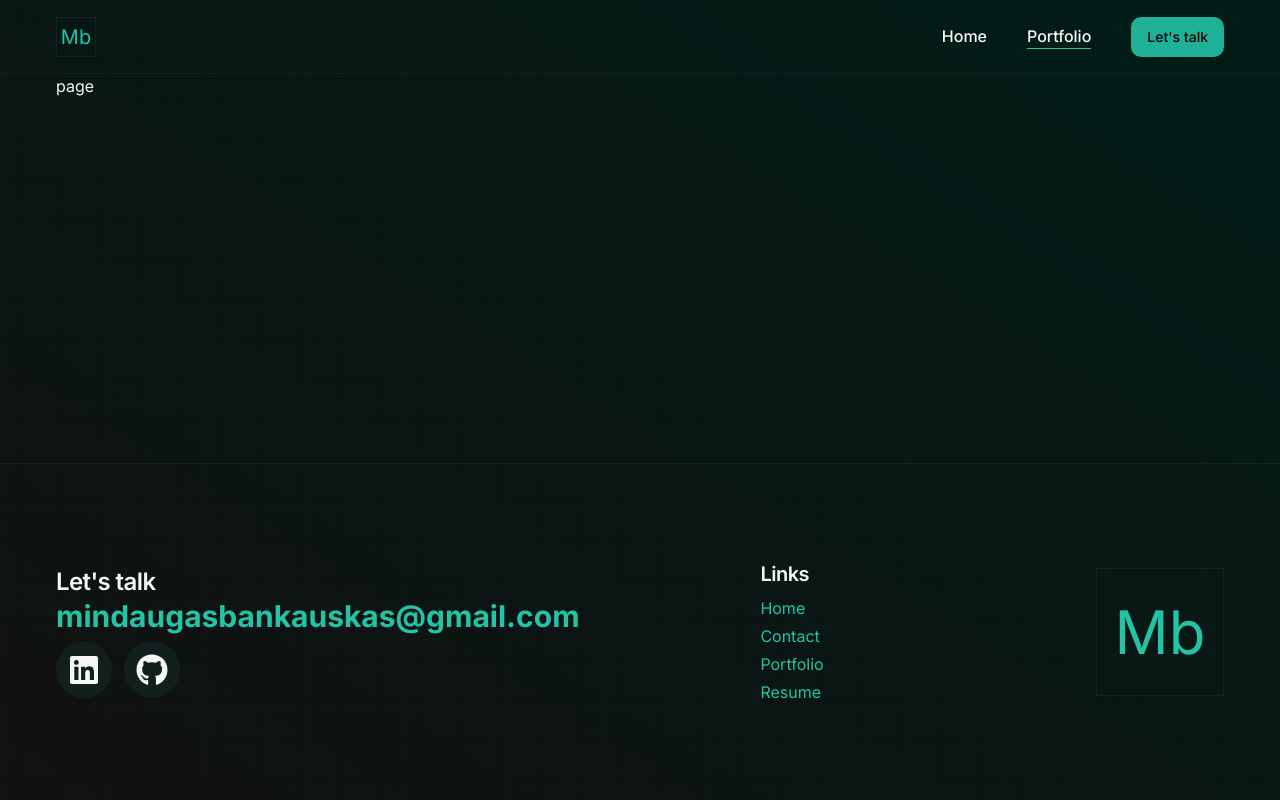
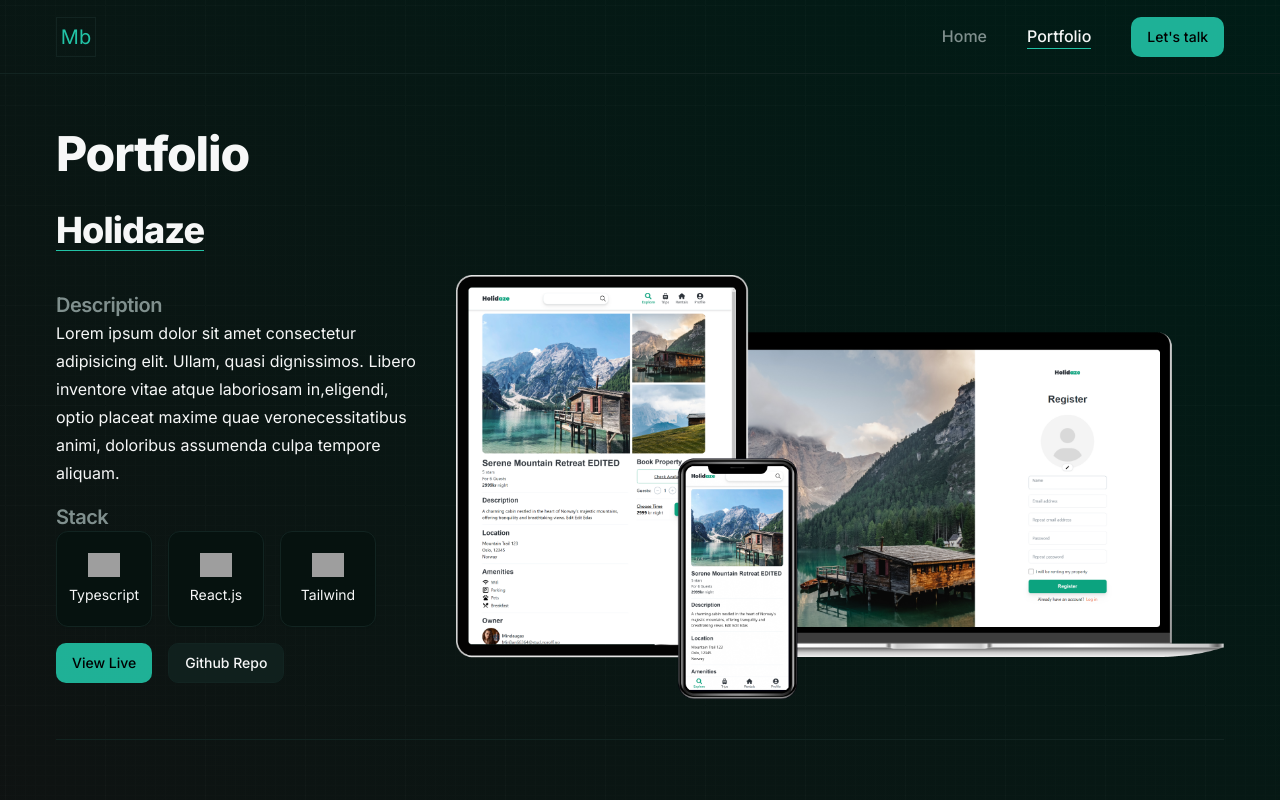
Before and after one commit to mndgs1/portfolio, a Next.js app: page /portfolio in a window 1280 px wide. Shown: the top 800 px of the page. Built offline with nearby package versions, Linux system fonts and the light colour scheme; grey boxes are pictures that could not be loaded.

Commit message:
Finished Project Card

```diff
--- a/app/contact/page.tsx
+++ b/app/contact/page.tsx
@@ -30,11 +30,12 @@ const page = () => {
                 </Blockquote>
                 <Blockquote>
                     <P className="font-bold">Socials:</P>
+                    <div className="flex flex-wrap gap-2">
                         <Link href={socialLinks.linkedIn} target="_blank">
                             <Button
                                 variant={"icon"}
                                 size={"icon"}
-                            className="w-14 h-14 mr-3">
+                                className="w-14 h-14">
                                 <FontAwesomeIcon
                                     icon={faLinkedin}
                                     className="w-8 h-8"
@@ -52,6 +53,8 @@ const page = () => {
                                 />
                             </Button>
                         </Link>
+                        <DiscordButton />
+                    </div>
                 </Blockquote>
             </section>
             <section className="col-span-2 section">
--- a/app/portfolio/page.tsx
+++ b/app/portfolio/page.tsx
@@ -1,5 +1,67 @@
+import { H1, H2, H3, H4 } from "@/components/typography/Headings";
+import { Card, CardContent, CardHeader, CardTitle } from "@/components/ui/card";
+import Image from "next/image";
+import { P } from "@/components/typography/Paragraph";
+import { Button } from "@/components/ui/button";
+import {
+    Accordion,
+    AccordionContent,
+    AccordionItem,
+    AccordionTrigger,
+} from "@/components/ui/accordion";
+import StyledLink from "@/components/shared/StyledLink";
+import Link from "next/link";
+import ProjectCard from "@/components/sections/project";
+
 const page = () => {
-    return <div>page</div>;
+    return (
+        <article className="section">
+            <H1>Portfolio</H1>
+            <section className="">
+                {projects.map((project) => (
+                    <ProjectCard
+                        key={project.title}
+                        title={project.title}
+                        stack={project.stack}
+                        repoLink={project.links.github}
+                        liveLink={project.links.live}
+                        shortDescription={project.shortDescription}
+                        imgUrl={project.image}
+                    />
+                ))}
+            </section>
+        </article>
+    );
 };
 
 export default page;
+
+const projects = [
+    {
+        title: "Holidaze",
+        image: "/img/holidaze/Holidaze.png",
+        links: {
+            live: "",
+            github: "",
+        },
+        shortDescription:
+            "Lorem ipsum dolor sit amet consectetur adipisicing elit. Ullam, quasi dignissimos. Libero inventore vitae atque laboriosam in,eligendi, optio placeat maxime quae veronecessitatibus animi, doloribus assumenda culpa tempore aliquam.",
+        stack: [
+            {
+                title: "Typescript",
+                iconColor: "#3178C6",
+                iconName: "typescript",
+            },
+            {
+                title: "React.js",
+                iconColor: "#61DAFB",
+                iconName: "react",
+            },
+            {
+                title: "Tailwind",
+                iconColor: "#06B6D4",
+                iconName: "tailwindcss",
+            },
+        ],
+    },
+];
--- a/components/sections/footer/index.tsx
+++ b/components/sections/footer/index.tsx
@@ -19,7 +19,7 @@ const Footer = () => {
                 <H3 className="mb-0">Let&apos;s talk</H3>
                 <StyledLink
                     href="mailto:mindaugasbankauskas@gmail.com"
-                    className="text-xl lg:text-3xl font-bold">
+                    className="text-lg lg:text-3xl font-bold">
                     {email}
                 </StyledLink>
                 <div className="mt-2">
--- a/components/sections/header/navbar/NavLink.tsx
+++ b/components/sections/header/navbar/NavLink.tsx
@@ -13,8 +13,8 @@ const NavLink = ({ href, label, pathname }: NavLinkProps) => {
                 href={href}
                 className={`md:text-base w-max m-auto font-medium dark:font-normal group-hover:text-foreground transition-all flex flex-col items-center ${
                     pathname === href
-                        ? "text-foreground dark:text-foreground"
-                        : "text-dimmed dark:text-dimmed"
+                        ? "text-foreground"
+                        : "text-muted-foreground"
                 }`}>
                 {label}
                 <div
--- /dev/null
+++ b/components/sections/project/index.tsx
@@ -0,0 +1,75 @@
+import Link from "next/link";
+import Image from "next/image";
+
+import { H2, H4 } from "@/components/typography/Headings";
+import { P } from "@/components/typography/Paragraph";
+import { Button } from "@/components/ui/button";
+import StackCard from "@/components/shared/StackCard";
+
+type ProjectCardProps = {
+    title: string;
+    imgUrl: string;
+    shortDescription: string;
+    liveLink: string;
+    repoLink: string;
+    stack: Stack[];
+};
+
+interface Stack {
+    iconColor: string;
+    iconName: string;
+    title: string;
+}
+
+const ProjectCard = ({
+    title,
+    imgUrl,
+    shortDescription,
+    liveLink,
+    repoLink,
+    stack,
+}: ProjectCardProps) => {
+    return (
+        <div className="border-b pb-6 md:pb-10">
+            <H2 className="inline-block border-b border-b-primary ">{title}</H2>
+            <div className="lg:grid lg:grid-cols-3 lg:gap-8 items-center">
+                <Image
+                    src={imgUrl}
+                    alt="asd"
+                    height={1000}
+                    width={800}
+                    className="col-span-2 mx-auto lg:order-last"
+                />
+                <div className="flex flex-col gap-4">
+                    <div>
+                        <H4 className="text-muted-foreground">Description</H4>
+                        <P className="mb-0">{shortDescription}</P>
+                    </div>
+                    <div>
+                        <H4 className="text-muted-foreground">Stack</H4>
+                        <div className="flex flex-wrap gap-2 md:gap-4">
+                            {stack.map((tech) => (
+                                <StackCard
+                                    iconColor={tech.iconColor}
+                                    iconName={tech.iconName}
+                                    title={tech.title}
+                                    key={tech.iconName}
+                                />
+                            ))}
+                        </div>
+                    </div>
+                    <div className="flex flex-wrap gap-4">
+                        <Link href={liveLink}>
+                            <Button>View Live</Button>
+                        </Link>
+                        <Link href={repoLink}>
+                            <Button variant={"secondary"}>Github Repo</Button>
+                        </Link>
+                    </div>
+                </div>
+            </div>
+        </div>
+    );
+};
+
+export default ProjectCard;
--- a/components/shared/StackCard.tsx
+++ b/components/shared/StackCard.tsx
@@ -1,6 +1,5 @@
 /* eslint-disable @next/next/no-img-element */
 import { Card } from "../ui/card";
-import Link from "next/link";
 import { P } from "../typography/Paragraph";
 
 type StackCardProps = {
@@ -10,7 +9,7 @@ type StackCardProps = {
 };
 const StackCard = ({ title, iconColor, iconName }: StackCardProps) => {
     return (
-        <Card className="hover:bg-primary/5 w-24 h-24 inline-flex flex-col items-center justify-center group">
+        <Card className="hover:bg-primary/5 w-20 h-20 xl:w-24 xl:h-24 inline-flex flex-col items-center justify-center group">
             <div className="flex flex-col items-center justify-center gap-2">
                 <img
                     height="32"
@@ -18,10 +17,7 @@ const StackCard = ({ title, iconColor, iconName }: StackCardProps) => {
                     src={`https://cdn.simpleicons.org/${iconName}/${iconColor}`}
                     alt={title}
                 />
-                <P
-                    className="mb-0 group-hover:text-primary"
-                    variant={"muted"}
-                    size={"sm"}>
+                <P className="mb-0 group-hover:text-primary" size={"sm"}>
                     {title}
                 </P>
             </div>
--- a/components/typography/Headings.tsx
+++ b/components/typography/Headings.tsx
@@ -33,7 +33,7 @@ export function H3({ children, className }: TypographyProps) {
 
 export function H4({ children, className }: TypographyProps) {
     const classes = cva(
-        "scroll-m-20 text-lg font-semibold tracking-tight lg:text-xl mb-2"
+        "scroll-m-20 text-lg font-semibold tracking-tight lg:text-xl"
     );
 
     return <h4 className={cn(classes({ className }))}>{children}</h4>;
--- /dev/null
+++ b/components/ui/accordion.tsx
@@ -0,0 +1,58 @@
+"use client"
+
+import * as React from "react"
+import * as AccordionPrimitive from "@radix-ui/react-accordion"
+import { ChevronDown } from "lucide-react"
+
+import { cn } from "@/lib/utils"
+
+const Accordion = AccordionPrimitive.Root
+
+const AccordionItem = React.forwardRef<
+  React.ElementRef<typeof AccordionPrimitive.Item>,
+  React.ComponentPropsWithoutRef<typeof AccordionPrimitive.Item>
+>(({ className, ...props }, ref) => (
+  <AccordionPrimitive.Item
+    ref={ref}
+    className={cn("border-b", className)}
+    {...props}
+  />
+))
+AccordionItem.displayName = "AccordionItem"
+
+const AccordionTrigger = React.forwardRef<
+  React.ElementRef<typeof AccordionPrimitive.Trigger>,
+  React.ComponentPropsWithoutRef<typeof AccordionPrimitive.Trigger>
+>(({ className, children, ...props }, ref) => (
+  <AccordionPrimitive.Header className="flex">
+    <AccordionPrimitive.Trigger
+      ref={ref}
+      className={cn(
+        "flex flex-1 items-center justify-between py-4 font-medium transition-all hover:underline [&[data-state=open]>svg]:rotate-180",
+        className
+      )}
+      {...props}
+    >
+      {children}
+      <ChevronDown className="h-4 w-4 shrink-0 transition-transform duration-200" />
+    </AccordionPrimitive.Trigger>
+  </AccordionPrimitive.Header>
+))
+AccordionTrigger.displayName = AccordionPrimitive.Trigger.displayName
+
+const AccordionContent = React.forwardRef<
+  React.ElementRef<typeof AccordionPrimitive.Content>,
+  React.ComponentPropsWithoutRef<typeof AccordionPrimitive.Content>
+>(({ className, children, ...props }, ref) => (
+  <AccordionPrimitive.Content
+    ref={ref}
+    className="overflow-hidden text-sm transition-all data-[state=closed]:animate-accordion-up data-[state=open]:animate-accordion-down"
+    {...props}
+  >
+    <div className={cn("pb-4 pt-0", className)}>{children}</div>
+  </AccordionPrimitive.Content>
+))
+
+AccordionContent.displayName = AccordionPrimitive.Content.displayName
+
+export { Accordion, AccordionItem, AccordionTrigger, AccordionContent }
--- a/components/ui/button.tsx
+++ b/components/ui/button.tsx
@@ -15,10 +15,10 @@ const buttonVariants = cva(
                 outline:
                     "border border-input bg-background hover:bg-accent hover:text-accent-foreground",
                 secondary:
-                    "bg-secondary/80 border text-secondary-foreground hover:bg-secondary hover:border-primary",
+                    "bg-secondary/80 border text-secondary-foreground hover:bg-primary/10 hover:border-primary",
                 ghost: "hover:bg-accent hover:text-accent-foreground",
                 link: "text-primary underline-offset-4 hover:underline",
-                icon: "bg-secondary/80 border text-secondary-foreground hover:bg-secondary hover:border-primary rounded-full",
+                icon: "bg-secondary/80 border text-secondary-foreground hover:bg-primary/10 hover:border-primary rounded-full",
             },
             size: {
                 default: "h-10 px-4 py-2",
--- a/package.json
+++ b/package.json
@@ -13,6 +13,7 @@
     "@fortawesome/free-brands-svg-icons": "^6.5.2",
     "@fortawesome/react-fontawesome": "^0.2.0",
     "@hookform/resolvers": "^3.3.4",
+    "@radix-ui/react-accordion": "^1.1.2",
     "@radix-ui/react-dialog": "^1.0.5",
     "@radix-ui/react-label": "^2.0.2",
     "@radix-ui/react-select": "^2.0.0",
```
Also changed, not shown: app/contact/DiscordButton.tsx (+8 -11 lines), public/img/holidaze/Holidaze.png (added), 1 other file (tests, documents, lock files or other folders). Lines whose indentation alone changed are shown as unchanged.
